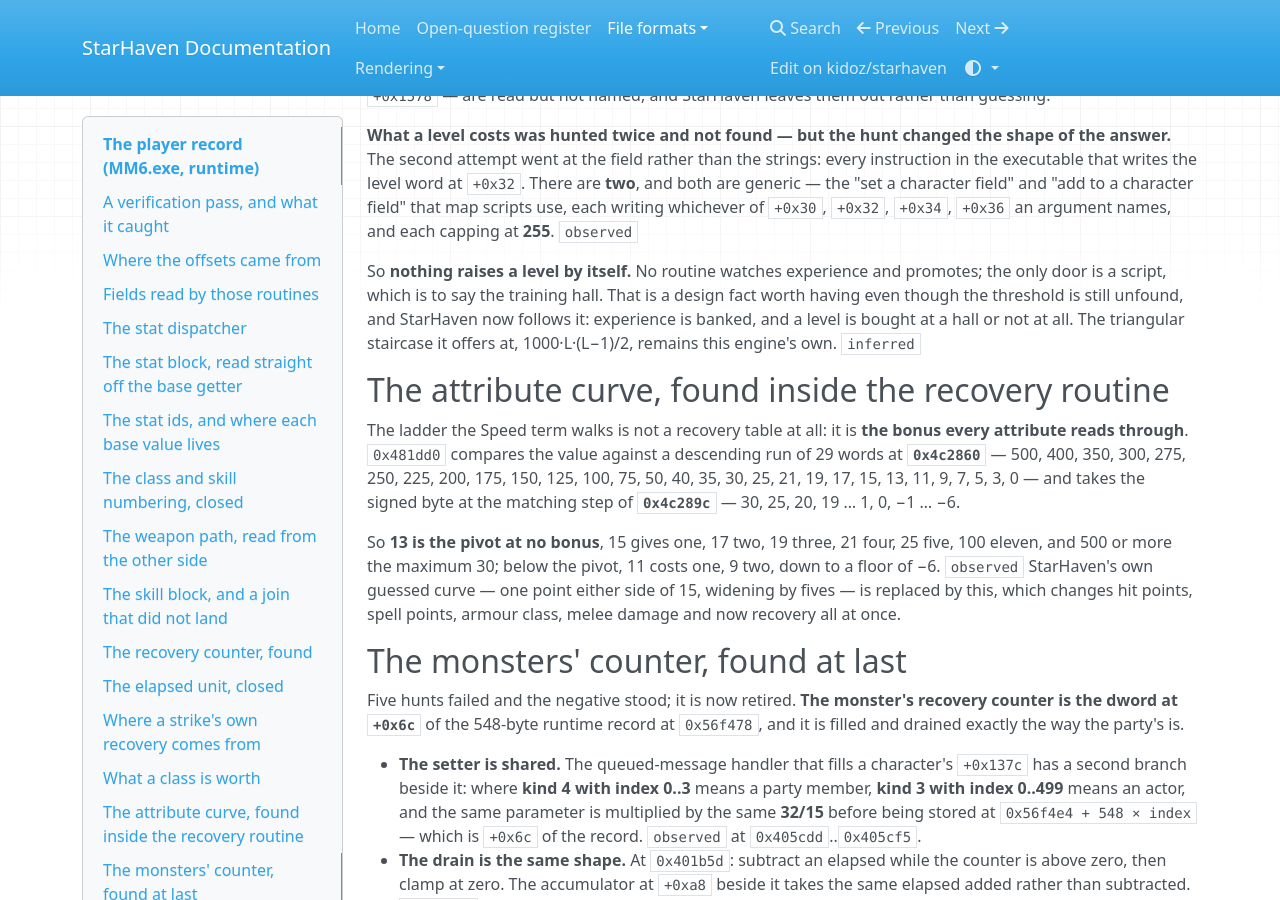
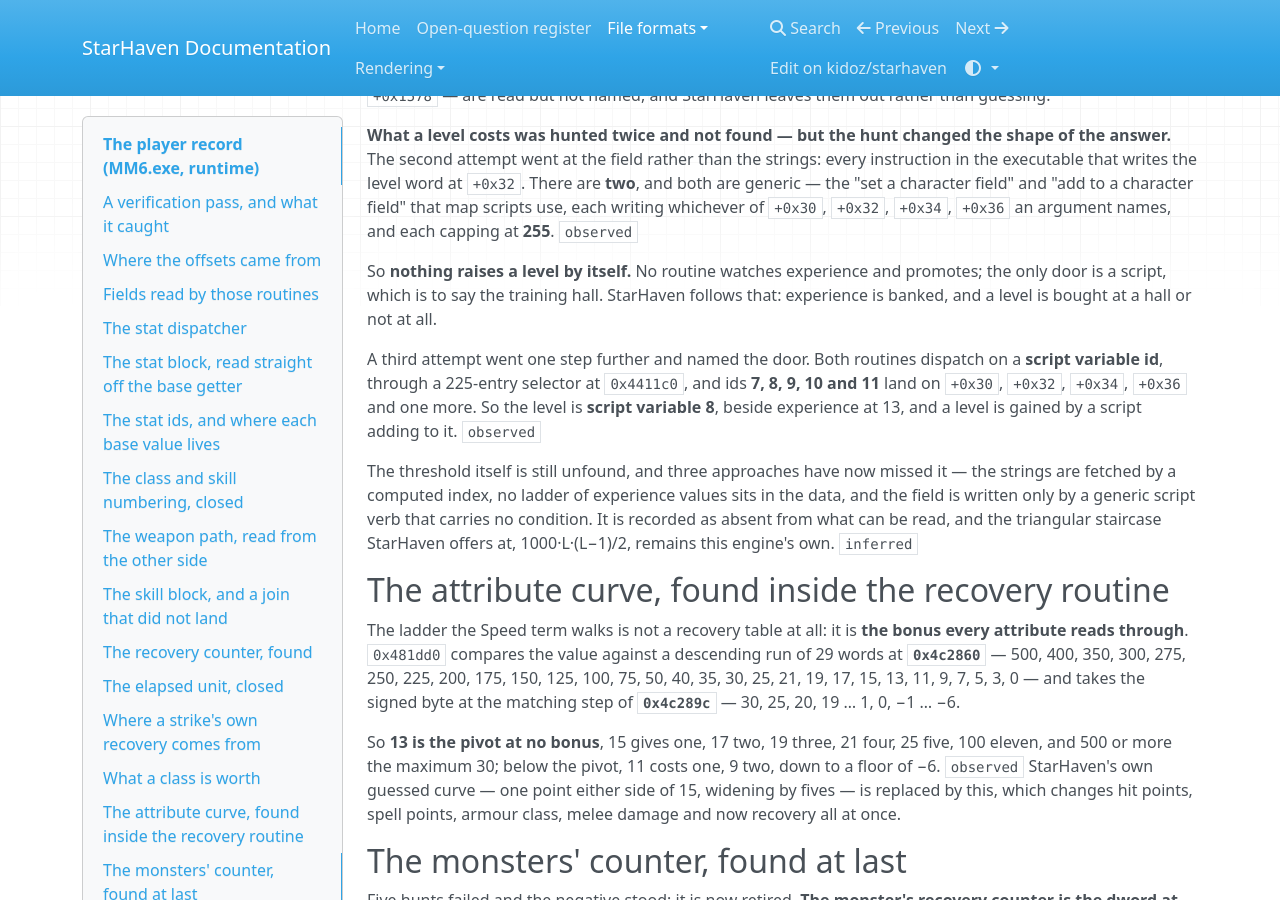
Before and after one commit to kidoz/starhaven, an MkDocs documentation site: the page built from docs/formats/player-record.md, in a window 1280 px wide and 900 px high, scrolled down 7979 px. Built offline with MkDocs 1.6.1, drawn with Linux system fonts in a browser that asks for light colours; nearby versions of some CDN libraries.

Commit message:
Write the third attempt into the record

```diff
--- a/docs/formats/player-record.md
+++ b/docs/formats/player-record.md
@@ -432,10 +432,21 @@
 capping at **255**. `observed`
 
 So **nothing raises a level by itself.** No routine watches experience and
-promotes; the only door is a script, which is to say the training hall. That
-is a design fact worth having even though the threshold is still unfound,
-and StarHaven now follows it: experience is banked, and a level is bought at
-a hall or not at all. The triangular staircase it offers at, 1000·L·(L−1)/2,
+promotes; the only door is a script, which is to say the training hall.
+StarHaven follows that: experience is banked, and a level is bought at a hall
+or not at all.
+
+A third attempt went one step further and named the door. Both routines
+dispatch on a **script variable id**, through a 225-entry selector at
+`0x4411c0`, and ids **7, 8, 9, 10 and 11** land on `+0x30`, `+0x32`,
+`+0x34`, `+0x36` and one more. So the level is **script variable 8**, beside
+experience at 13, and a level is gained by a script adding to it. `observed`
+
+The threshold itself is still unfound, and three approaches have now missed
+it — the strings are fetched by a computed index, no ladder of experience
+values sits in the data, and the field is written only by a generic script
+verb that carries no condition. It is recorded as absent from what can be
+read, and the triangular staircase StarHaven offers at, 1000·L·(L−1)/2,
 remains this engine's own. `inferred`
 
 ## The attribute curve, found inside the recovery routine
```
